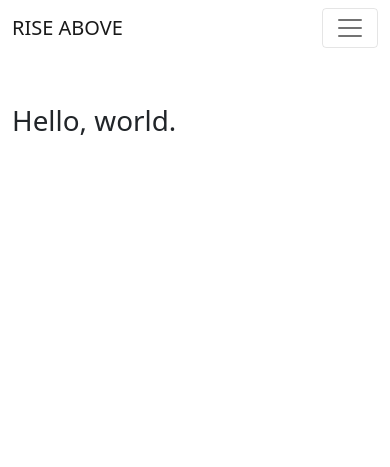
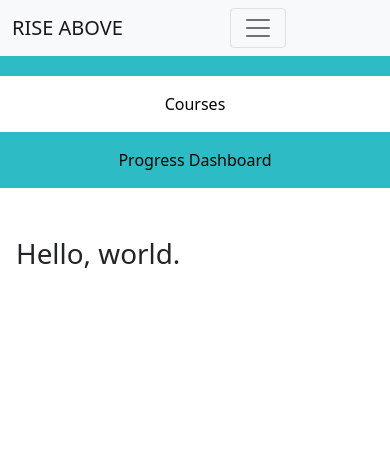
Before and after one commit to Brennan-Richards/csc-492-project, a Flask app: page / in a window 390 px wide. Shown: the top 467 px of the page. Before the commit the page ends 135 px from the top, so only its background shows below. Run offline with Flask 2, Linux system fonts and the light colour scheme; some libraries are stand-ins or nearby versions.

Commit message:
Defined navbar starter

```diff
--- a/static/style.css
+++ b/static/style.css
@@ -1,7 +1,64 @@
-* {
-    color: red;
-}
+/* * {} */
 
 #navbar {
     background-color: linear-gradient(to right, rgb(31, 64, 55), rgb(153, 242, 200));
 }
+
+/* NOTE: Sidebar code comes from: https://www.w3schools.com/howto/howto_css_sidebar_responsive.asp */
+/* The side navigation menu */
+.sidebar {
+    margin: 0;
+    padding: 0;
+    padding-top: 20px;
+    width: 200px;
+    background-color: #2dbbc5;
+    position: fixed;
+    height: 100%;
+    overflow: auto;
+  }
+
+  /* Sidebar links */
+  .sidebar a {
+    display: block;
+    color: black;
+    padding: 16px;
+    text-decoration: none;
+  }
+
+  /* Active/current link */
+  .sidebar a.active {
+    background-color: #ffffff;
+    color: black;
+  }
+
+  /* Links on mouse-over */
+  .sidebar a:hover:not(.active) {
+    background-color: #555;
+    color: white;
+  }
+
+  /* Page content. The value of the margin-left property should match the value of the sidebar's width property */
+  div.content {
+    margin-left: 200px;
+    padding: 1px 16px;
+    height: 1000px;
+  }
+
+  /* On screens that are less than 700px wide, make the sidebar into a topbar */
+  @media screen and (max-width: 700px) {
+    .sidebar {
+      width: 100%;
+      height: auto;
+      position: relative;
+    }
+    .sidebar a {float: left;}
+    div.content {margin-left: 0;}
+  }
+
+  /* On screens that are less than 400px, display the bar vertically, instead of horizontally */
+  @media screen and (max-width: 400px) {
+    .sidebar a {
+      text-align: center;
+      float: none;
+    }
+  }
--- a/templates/home.html
+++ b/templates/home.html
@@ -5,20 +5,29 @@
     <meta charset="utf-8">
     <meta name="viewport" content="width=device-width, initial-scale=1">
 
+    <!-- Fontawesome Icons -->
+    <script src="https://kit.fontawesome.com/5a1fa2e505.js" crossorigin="anonymous"></script>
+
     <!-- Bootstrap CSS -->
     <link href="https://cdn.jsdelivr.net/npm/bootstrap@5.0.2/dist/css/bootstrap.min.css" rel="stylesheet" integrity="sha384-EVSTQN3/azprG1Anm3QDgpJLIm9Nao0Yz1ztcQTwFspd3yD65VohhpuuCOmLASjC" crossorigin="anonymous">
+
+    <!-- Custom CSS -->
+    <link rel="stylesheet" href="{{ url_for('static', filename='style.css') }}">
 
     <title>RISE ABOVE</title>
   </head>
   <body>
-    <nav class="navbar navbar-expand-lg navbar-light" id="navbar">
+    <nav class="navbar navbar-expand-lg navbar-light bg-light" id="navbar">
         <div class="container-fluid">
             <a class="navbar-brand" href="#">RISE ABOVE</a>
             <button class="navbar-toggler" type="button" data-bs-toggle="collapse" data-bs-target="#navbarSupportedContent" aria-controls="navbarSupportedContent" aria-expanded="false" aria-label="Toggle navigation">
             <span class="navbar-toggler-icon"></span>
             </button>
+            <div class="ml-auto text-large">
+                <i class="fad fa-user-circle"></i>
+            </div>
             <div class="collapse navbar-collapse" id="navbarSupportedContent">
-            <ul class="navbar-nav me-auto mb-2 mb-lg-0">
+            <!-- <ul class="navbar-nav me-auto mb-2 mb-lg-0"> -->
                 <!-- <li class="nav-item">
                     <a class="nav-link active" aria-current="page" href="#">Home</a>
                 </li>
@@ -46,10 +55,19 @@
         </div>
     </nav>
 
-    <div class="container">
-        <div class="row mt-5">
-            <div class="col-lg-8 offset-lg-2">
-                <h1>Hello, world.</h1>
+    <div class="">
+        <div class="row">
+            <div class="col-lg-2">
+                <div class="sidebar">
+                    <!-- NOTE: Define links to individual pages here. -->
+                    <a class="active" href="#home">Courses</a>
+                    <a href="#">Progress Dashboard</a>
+                  </div>
+            </div>
+            <div class="col-lg-10">
+                <div class="content mt-5">
+                    <h1>Hello, world.</h1>
+                </div>
             </div>
         </div>
     </div>
```
